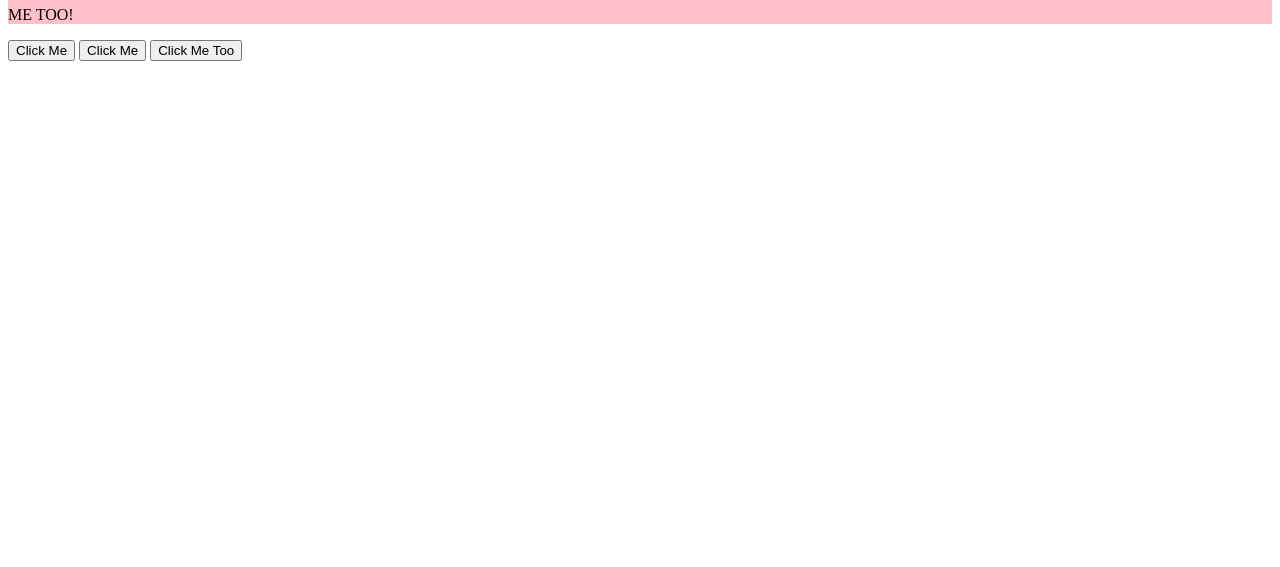
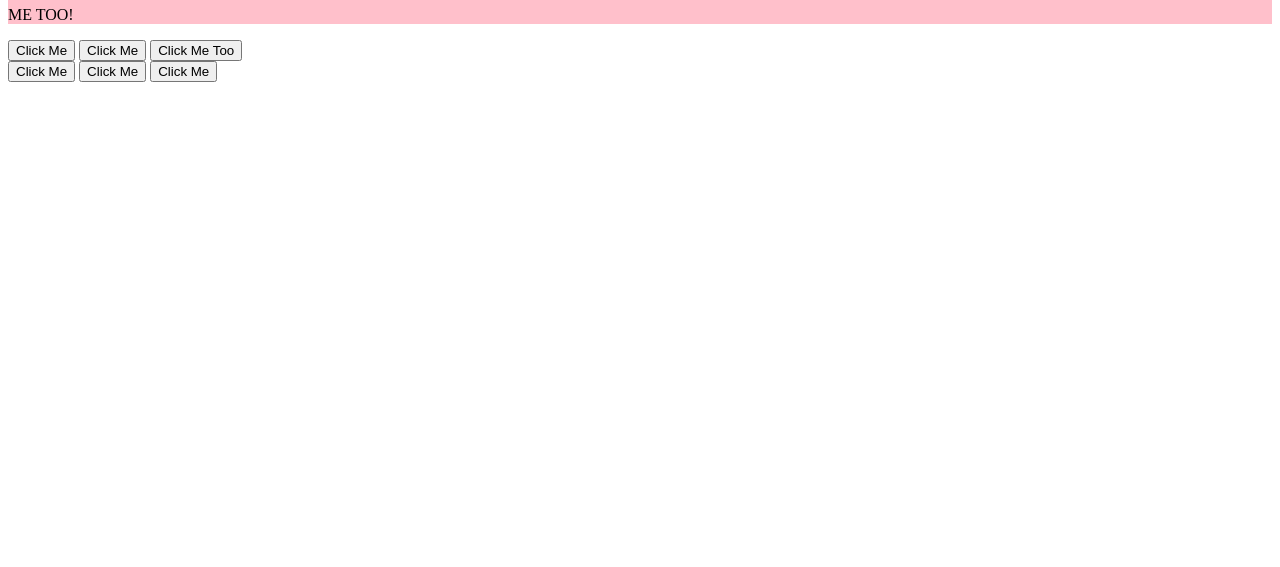
Before and after one commit to zach-morris-txt/Study-OdinProject-Fundamentals-0.7JS-DOM, a plain HTML site: page index.html in a window 1280 px wide. Shown: the part 233-800 px from the top of the page. Drawn offline with Linux system fonts and the light colour scheme.

Commit message:
Notes completed

```diff
--- a/index.html
+++ b/index.html
@@ -12,4 +12,11 @@
     <button id="btn">Click Me</button>
     <!-- Event Method 3: reference button *see JS* -->
     <button id="btn2">Click Me Too</button>
+
+    <!-- Button ForEach -->
+    <div id="containerForButtons">
+        <button id="1">Click Me</button>
+        <button id="2">Click Me</button>
+        <button id="3">Click Me</button>
+    </div>
 </body>
--- a/index.js
+++ b/index.js
@@ -48,3 +48,11 @@
         console.log(e)                              //Pass parameter to access more information
         //can set style within;     e.target.style.background = 'blue'
     })
+
+    //SelectorAll and .forEach method
+    const buttons = document.querySelectorAll('button');
+    buttons.forEach((button) => {
+    button.addEventListener('click', () => {
+        alert(button.id);
+        });
+    });
```
